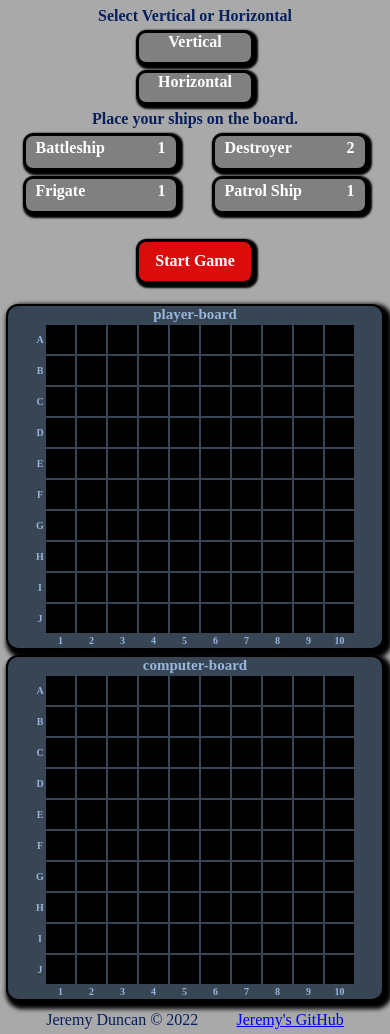
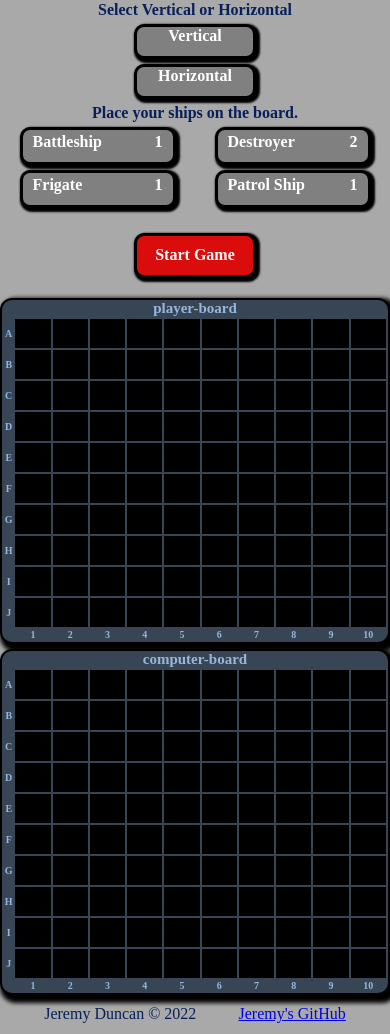
Before and after one commit to JeremyDuncan/Battleship, a plain HTML site: page index.html in a window 390 px wide. Shown: the part 66-1100 px from the top of the page. Drawn offline with Linux system fonts and the light colour scheme.

Commit message:
fixed table margins for phone

```diff
--- a/battleship.css
+++ b/battleship.css
@@ -290,10 +290,27 @@ footer {
 
 /* ==== Responsive CSS Styles ==== */
 @media (max-width: 550px) {
+  body {
+    margin: 2px;
+  }
   .game-boards {
     flex-direction: column;
+    height: 100%;
+    width: 100%;
   }
+  table {
+    margin: 0px;
+    width: 100%;
+  }
+  .player-board {
+    width: 100%;
+    font-size: 15px;
 
+  }
+  .computer-board {
+    width: 100%;
+    font-size: 15px;
+  }
   .battleship {
     display: flex;
     width: 130px;
@@ -358,18 +375,6 @@ footer {
   .game-boards {
     gap: 5px;
   }
-
-  .player-board {
-    width: 100%;
-    font-size: 15px;
-
-  }
-
-  .computer-board {
-    width: 100%;
-    font-size: 15px;
-  }
-
   .ship-hit-test {
     width: 29px;
     height: 29px;
```
